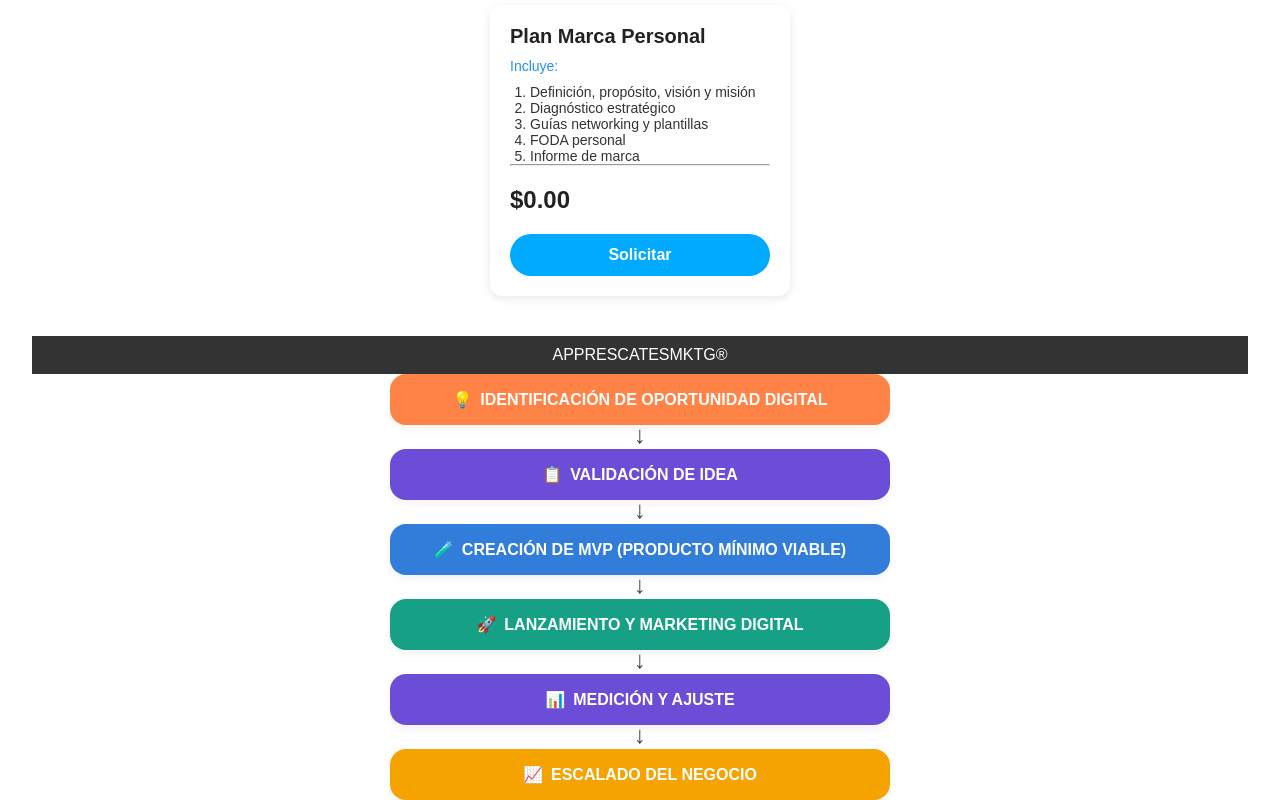
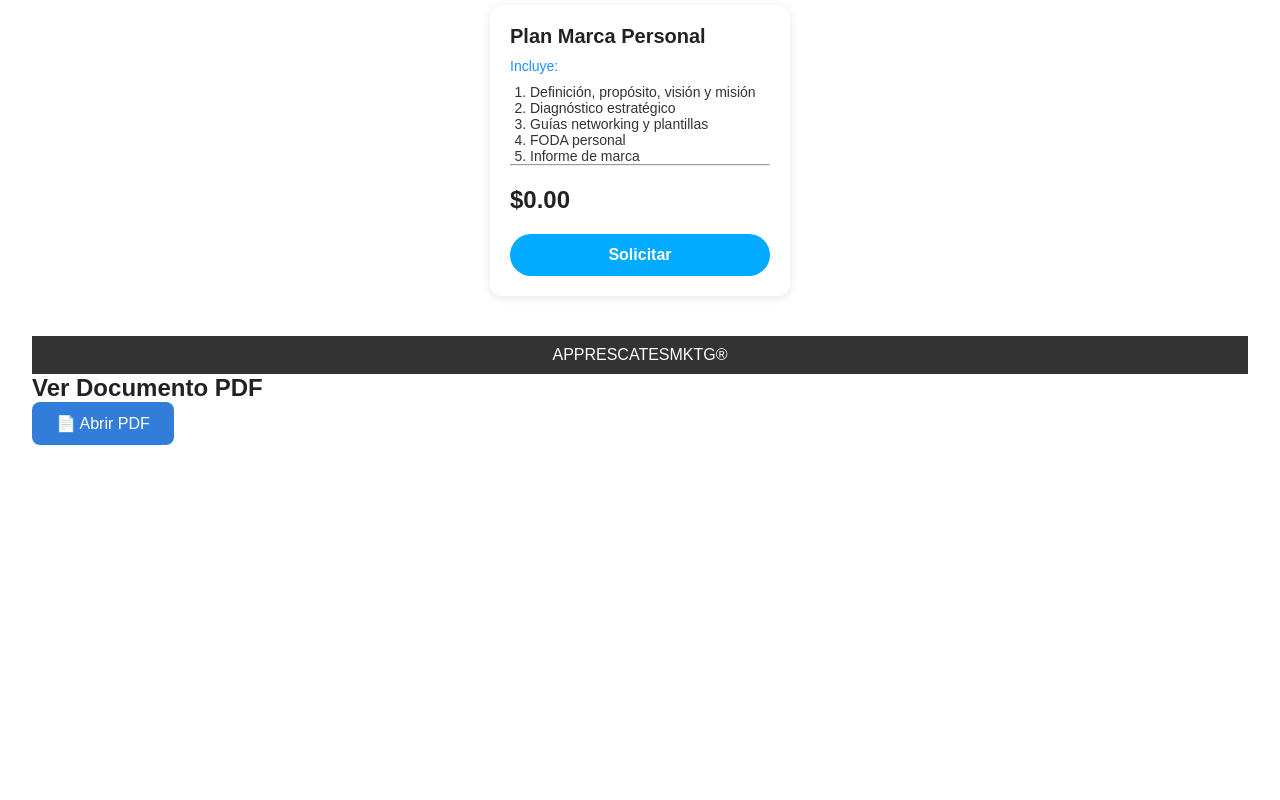
Before and after one commit to pub369/apprescatemktg, a plain HTML site: page index.html in a window 1280 px wide. Shown: the part 1232-2032 px from the top of the page. After the commit the page ends 1677 px from the top, so only its background shows below. Drawn offline with Linux system fonts and the light colour scheme.

Commit message:
Agregada infografía con botón PDF

```diff
--- a/index.html
+++ b/index.html
@@ -336,14 +336,36 @@
   </style>
 </head>
 <body>
-  <div class="timeline">
-    <div class="step orange"><span class="emoji">💡</span> IDENTIFICACIÓN DE OPORTUNIDAD DIGITAL</div>
-    <div class="step purple"><span class="emoji">📋</span> VALIDACIÓN DE IDEA</div>
-    <div class="step blue"><span class="emoji">🧪</span> CREACIÓN DE MVP (PRODUCTO MÍNIMO VIABLE)</div>
-    <div class="step green"><span class="emoji">🚀</span> LANZAMIENTO Y MARKETING DIGITAL</div>
-    <div class="step purple"><span class="emoji">📊</span> MEDICIÓN Y AJUSTE</div>
-    <div class="step gold"><span class="emoji">📈</span> ESCALADO DEL NEGOCIO</div>
-  </div>
+ <!DOCTYPE html>
+<html lang="es">
+<head>
+  <meta charset="UTF-8">
+  <title>Botón para abrir PDF</title>
+  <style>
+    .btn-pdf {
+      background-color: #327dd9;
+      color: white;
+      padding: 12px 24px;
+      border: none;
+      border-radius: 8px;
+      cursor: pointer;
+      font-size: 16px;
+    }
+    .btn-pdf:hover {
+      background-color: #265fa8;
+    }
+  </style>
+</head>
+<body>
+
+  <h2>Ver Documento PDF</h2>
+  <a href="archivo.pdf" target="_blank">
+    <button class="btn-pdf">📄 Abrir PDF</button>
+  </a>
+
+</body>
+</html>
+
 </body>
 </html>
 
```
Also changed, not shown: 1 other file.
